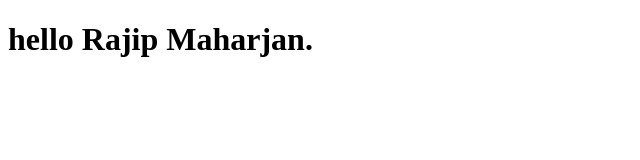
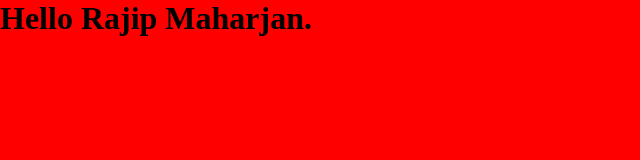
Before and after one commit to rajipmhz/myfirst-project, a plain HTML site: page index.html in a window 1280 px wide. Shown: the whole page, without its empty margins (0-640 px from the left). Drawn offline with Linux system fonts and the light colour scheme.

Commit message:
my first web page.

```diff
--- a/index.html
+++ b/index.html
@@ -5,8 +5,9 @@
     <meta http-equiv="X-UA-Compatible" content="IE=edge">
     <meta name="viewport" content="width=device-width, initial-scale=1.0">
     <title>Details</title>
+    <link rel="stylesheet" href="style.css">
 </head>
 <body>
-    <h1>hello Rajip Maharjan.</h1>
+    <h1>Hello Rajip Maharjan.</h1>
 </body>
 </html>
--- /dev/null
+++ b/style.css
@@ -0,0 +1,7 @@
+*{
+    margin:0;
+    padding:0;
+}
+body{
+    background-color: red;
+}
```
